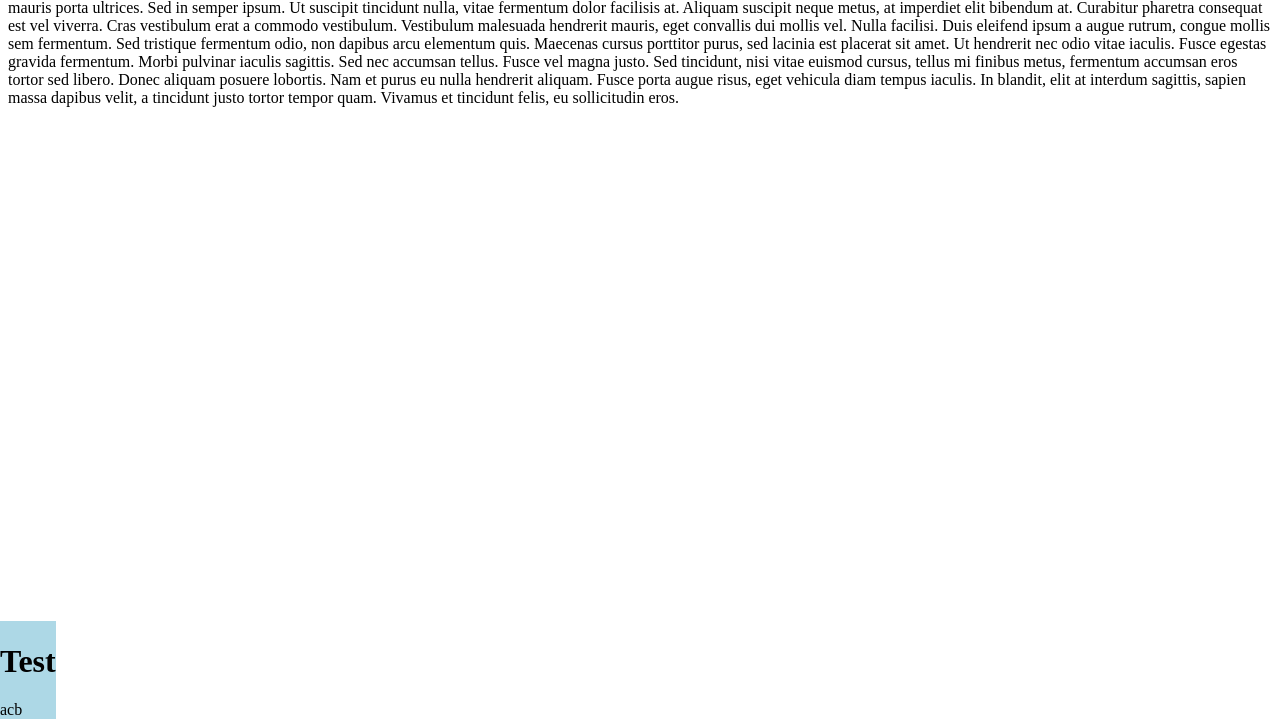
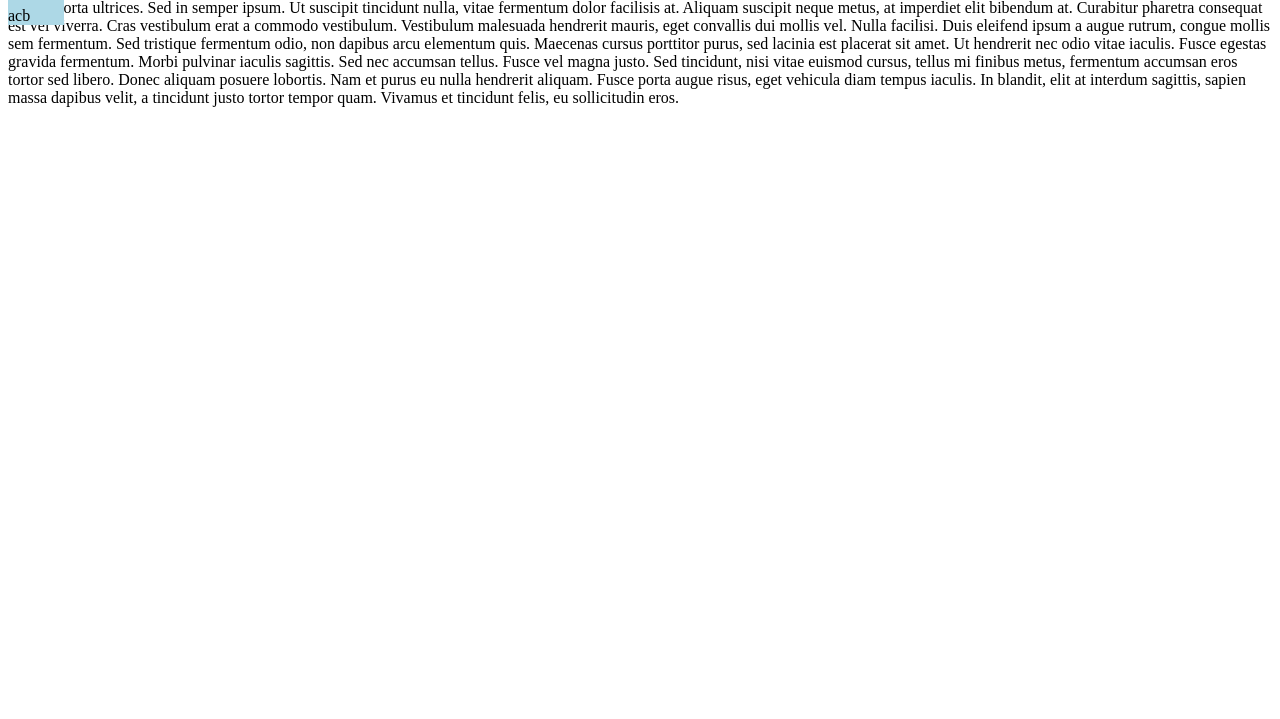
Before and after one commit to markeganfuller/testpages, a plain HTML site: page index.html in a window 1280 px wide. Shown: the part 81-800 px from the top of the page. Drawn offline with Linux system fonts and the light colour scheme.

Commit message:
Update index.html

```diff
--- a/index.html
+++ b/index.html
@@ -3,6 +3,7 @@
       <style>
           div#menu {
               background: lightblue;
+              position: fixed;
           }
       </style>
   </head>
@@ -18,14 +19,4 @@
    </div>
 
    </body>
-
-   <script type="text/javascript">
-       var menu = document.getElementById('menu');
-       window.addEventListener('scroll', function(e){
-           menu.style.position = 'absolute';
-           menu.style.left = window.pageXOffset + 'px';
-           menu.style.bottom = document.documentElement.clientHeight - (window.pageYOffset + window.innerHeight) + 'px';
-           menu.style["-webkit-transform"] = "scale(" + window.innerWidth/document.documentElement.clientWidth + ")";
-       });
-    </script>
 </html>
```
